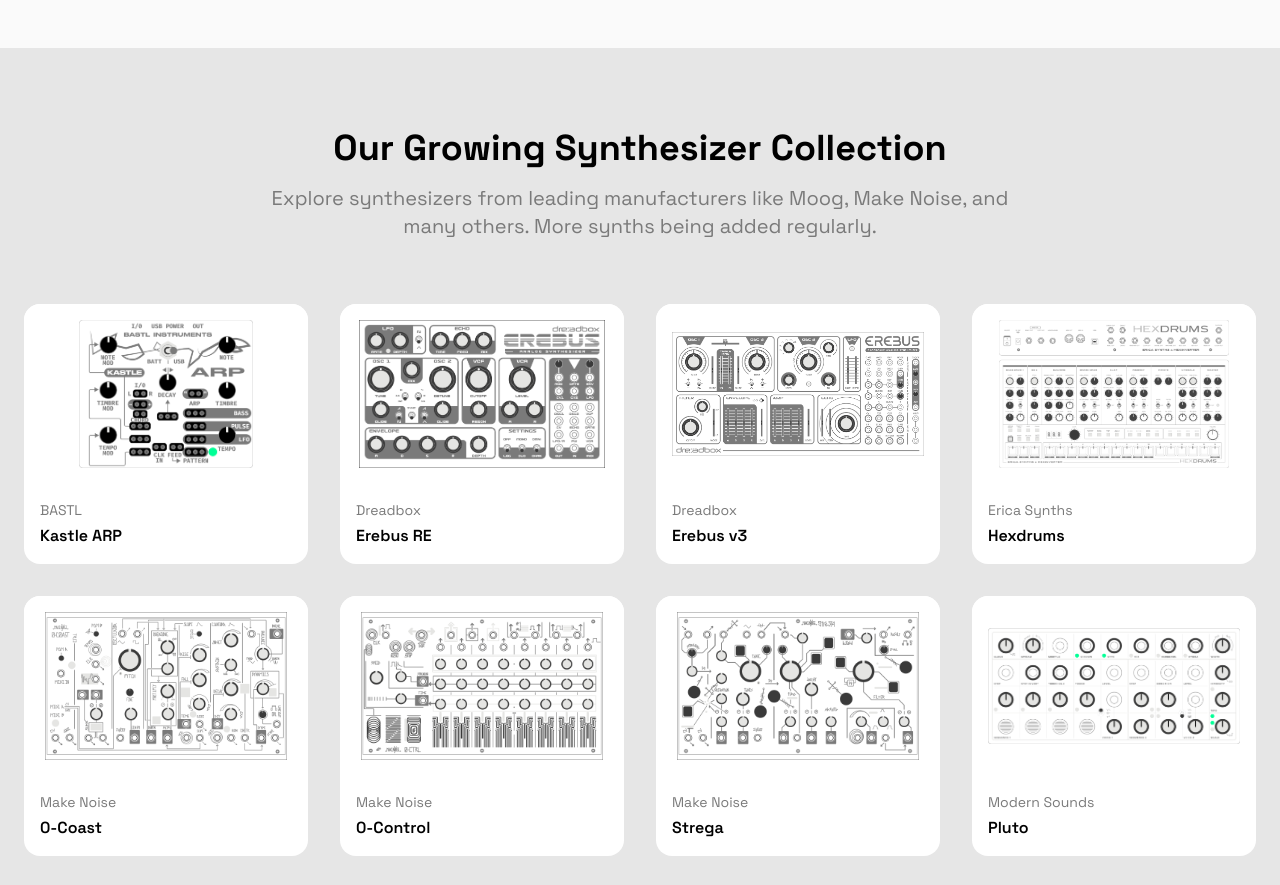
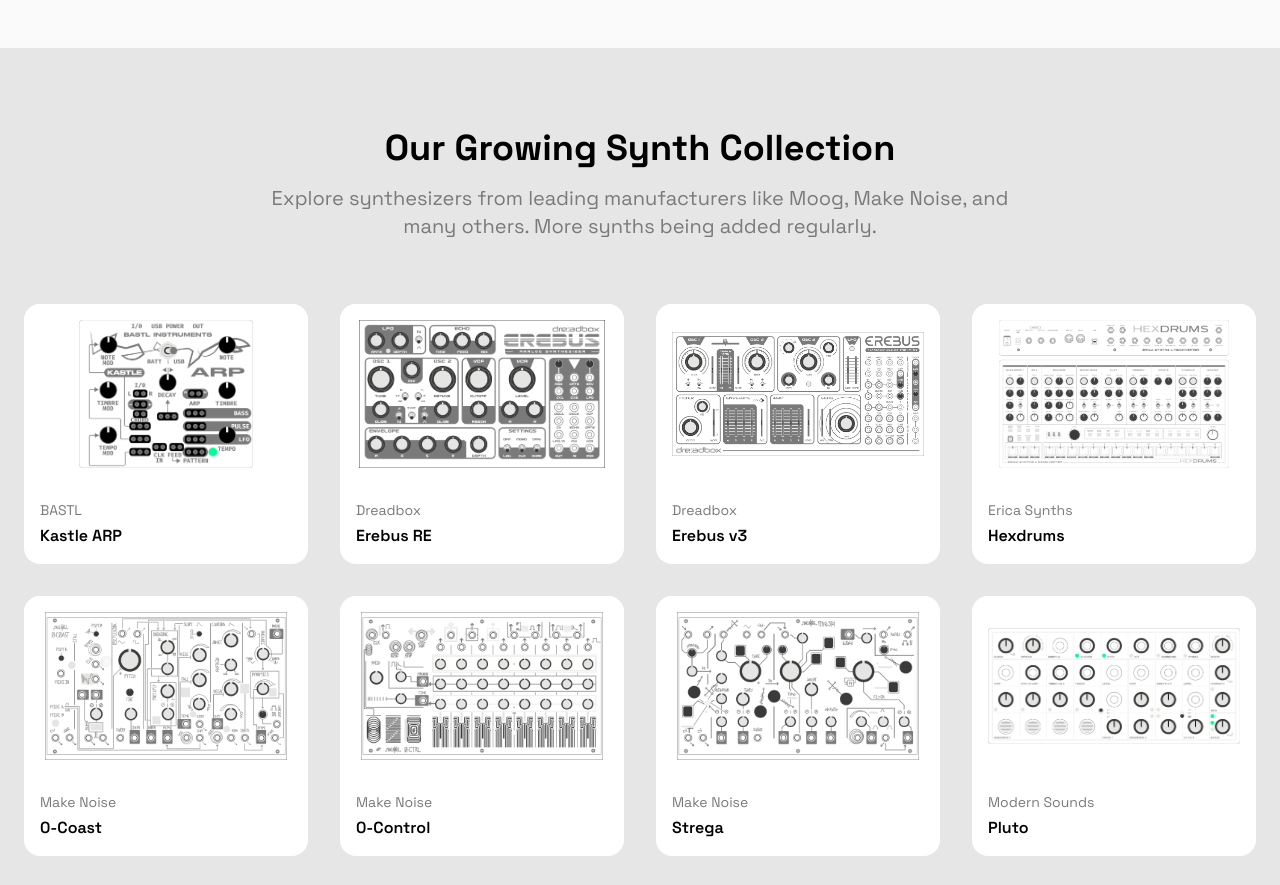
Before and after one commit to HumanCrafted/synth-patch-site, a website: page index.html in a window 1280 px wide. Shown: the part 3160-4045 px from the top of the page. Drawn offline with nearby package versions, Linux system fonts and the light colour scheme.

Commit message:
Change Synth Collection wording

```diff
--- a/index.html
+++ b/index.html
@@ -487,7 +487,7 @@
   <section class="py-12 md:py-20 bg-muted">
     <div class="max-w-7xl mx-auto px-4 md:px-6">
       <div class="text-center mb-12 md:mb-16">
-        <h2 class="text-2xl md:text-4xl font-bold font-sans mb-3 md:mb-4">Our Growing Synthesizer Collection</h2>
+        <h2 class="text-2xl md:text-4xl font-bold font-sans mb-3 md:mb-4">Our Growing Synth Collection</h2>
         <p class="text-base md:text-xl text-muted-foreground max-w-3xl mx-auto">
           Explore synthesizers from leading manufacturers like Moog, Make Noise, and many others. More synths being added regularly.
         </p>
```
